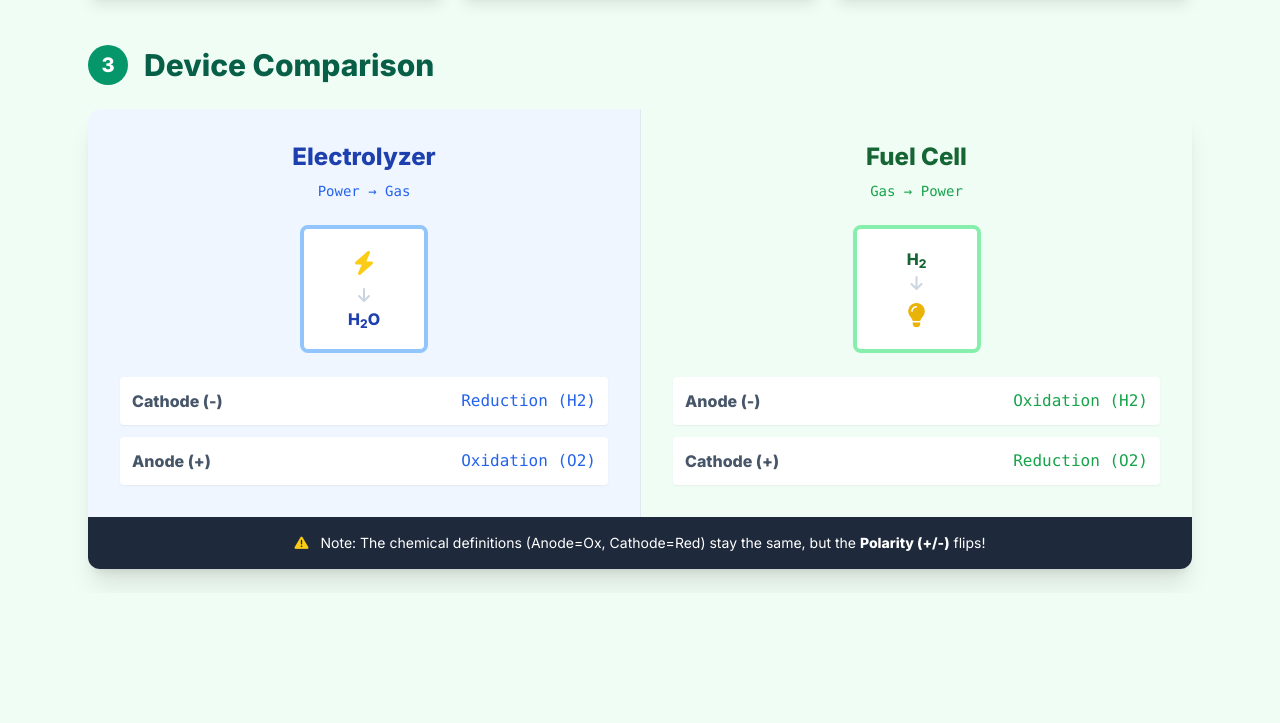
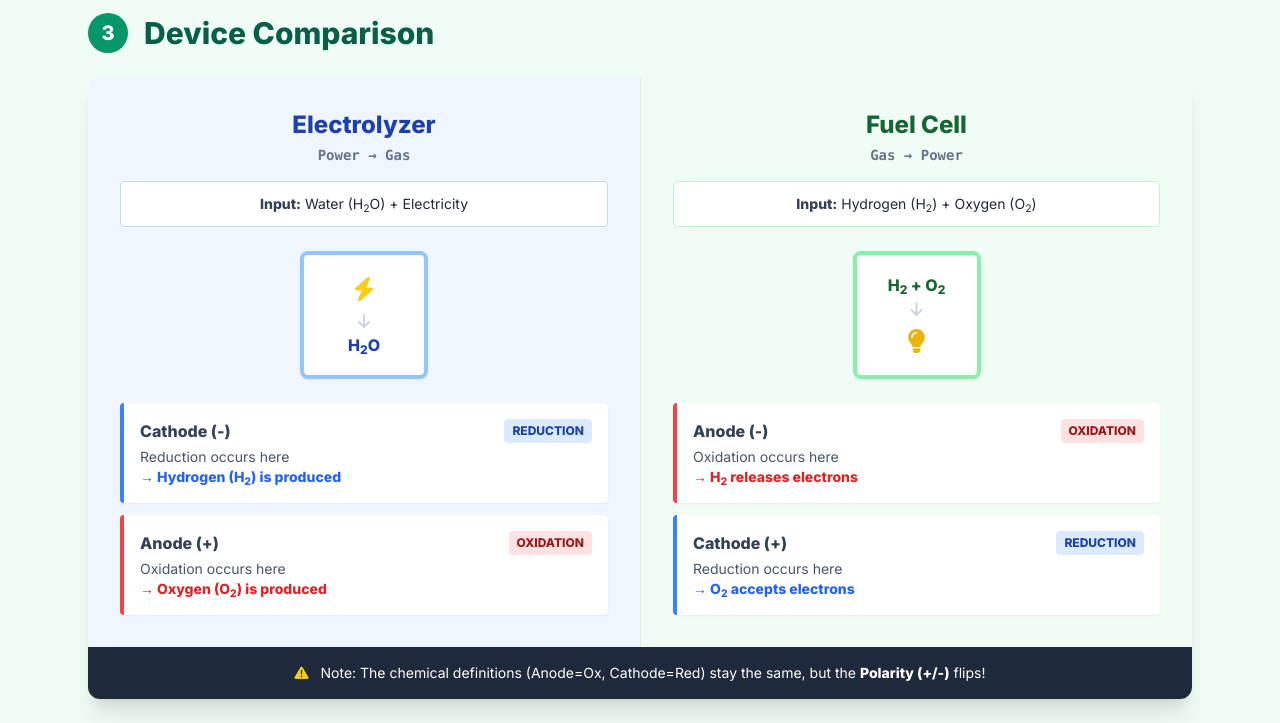
Before and after one commit to Ahmed-Jedidi/HydrogenEconomy, a plain HTML site: page index.html in a window 1280 px wide. Shown: the part 1556-2279 px from the top of the page. Before the commit the page ends 2149 px from the top, so only its background shows below. Drawn offline with nearby package versions, Linux system fonts and the light colour scheme; a script that the page names is missing.

Commit message:
v2.0 Refactor text and formatting in index.html
Updated text formatting and improved clarity in various sections.

```diff
--- a/index.html
+++ b/index.html
@@ -23,9 +23,8 @@
         <div class="max-w-6xl mx-auto">
             <h1 class="text-4xl font-extrabold tracking-tight mb-2"><i class="fa-solid fa-atom fa-spin-pulse mr-3"></i>The Hydrogen Economy</h1>
             <p class="text-emerald-100 text-lg mb-2">Digital Transcription of Laboratory Board Notes | Sector Coupling & Conversion Modes</p>
-            <p class="text-emerald-100 text-lg">Made with ❤️ by Ahmed, Eric & Yago</p>
+            <p class="text-emerald-100 text-lg">Made with ❤️ by Ahmed, Eric &amp; Yago</p>
         </div>
-
     </header>
 
     <main class="max-w-6xl mx-auto p-6 space-y-12">
@@ -79,8 +78,7 @@
                         <h4 class="font-bold text-lg text-red-600 mb-2">Green Steel</h4>
                         <i class="fa-solid fa-industry text-red-200 text-4xl"></i>
                     </div>
-                    <p class="text-sm text-slate-500 mb-3">Direct Reduction of Iron Ore </p>
-                    <p class="text-sm text-slate-500 mb-3"> (removing oxygen without carbon). </p>
+                    <p class="text-sm text-slate-500 mb-3">Direct Reduction of Iron Ore (removing oxygen without carbon).</p>
                     <div class="bg-slate-100 p-3 rounded-lg text-center">
                         <span class="chemical-eq">3H<sub>2</sub> + Fe<sub>2</sub>O<sub>3</sub> &rarr; <span class="text-red-600 font-extrabold border-2 border-red-500 rounded px-1">2Fe</span> + 3H<sub>2</sub>O</span>
                     </div>
@@ -184,11 +182,15 @@
 
                     <!-- Electrolyzer -->
                     <div class="p-8 bg-blue-50">
-                        <h3 class="text-2xl font-bold text-blue-800 mb-2 text-center">Electrolyzer</h3>
-                        <p class="text-center text-blue-600 font-mono text-sm mb-6">Power &rarr; Gas</p>
+                        <h3 class="text-2xl font-bold text-blue-800 mb-1 text-center">Electrolyzer</h3>
+                        <p class="text-center text-slate-500 font-mono text-sm mb-4 font-bold">Power &rarr; Gas</p>
+
+                        <div class="bg-white p-3 rounded border border-blue-200 mb-6 text-center text-sm">
+                            <span class="font-bold text-slate-700">Input:</span> Water (H<sub>2</sub>O) + Electricity
+                        </div>
 
                         <div class="flex justify-center mb-6">
-                            <div class="w-32 h-32 border-4 border-blue-300 rounded-lg flex flex-col items-center justify-center bg-white">
+                            <div class="w-32 h-32 border-4 border-blue-300 rounded-lg flex flex-col items-center justify-center bg-white shadow-sm">
                                 <i class="fa-solid fa-bolt text-yellow-400 text-2xl mb-2"></i>
                                 <i class="fa-solid fa-arrow-down text-slate-300 mb-1"></i>
                                 <span class="font-bold text-blue-800">H<sub>2</sub>O</span>
@@ -196,38 +198,54 @@
                         </div>
 
                         <div class="space-y-3">
-                            <div class="flex justify-between bg-white p-3 rounded shadow-sm">
-                                <span class="font-bold text-slate-600">Cathode (-)</span>
-                                <span class="text-blue-600 font-mono">Reduction (H2)</span>
+                            <div class="bg-white p-4 rounded shadow-sm border-l-4 border-blue-500">
+                                <div class="flex justify-between items-center mb-1">
+                                    <span class="font-extrabold text-slate-700">Cathode (-)</span>
+                                    <span class="bg-blue-100 text-blue-800 text-xs px-2 py-1 rounded font-bold">REDUCTION</span>
+                                </div>
+                                <p class="text-sm text-slate-600">Reduction occurs here<br/><span class="text-blue-600 font-bold">&rarr; Hydrogen (H<sub>2</sub>) is produced</span></p>
                             </div>
-                            <div class="flex justify-between bg-white p-3 rounded shadow-sm">
-                                <span class="font-bold text-slate-600">Anode (+)</span>
-                                <span class="text-blue-600 font-mono">Oxidation (O2)</span>
+                            <div class="bg-white p-4 rounded shadow-sm border-l-4 border-red-500">
+                                <div class="flex justify-between items-center mb-1">
+                                    <span class="font-extrabold text-slate-700">Anode (+)</span>
+                                    <span class="bg-red-100 text-red-800 text-xs px-2 py-1 rounded font-bold">OXIDATION</span>
+                                </div>
+                                <p class="text-sm text-slate-600">Oxidation occurs here<br/><span class="text-red-600 font-bold">&rarr; Oxygen (O<sub>2</sub>) is produced</span></p>
                             </div>
                         </div>
                     </div>
 
                     <!-- Fuel Cell -->
                     <div class="p-8 bg-green-50">
-                        <h3 class="text-2xl font-bold text-green-800 mb-2 text-center">Fuel Cell</h3>
-                        <p class="text-center text-green-600 font-mono text-sm mb-6">Gas &rarr; Power</p>
+                        <h3 class="text-2xl font-bold text-green-800 mb-1 text-center">Fuel Cell</h3>
+                        <p class="text-center text-slate-500 font-mono text-sm mb-4 font-bold">Gas &rarr; Power</p>
+
+                        <div class="bg-white p-3 rounded border border-green-200 mb-6 text-center text-sm">
+                            <span class="font-bold text-slate-700">Input:</span> Hydrogen (H<sub>2</sub>) + Oxygen (O<sub>2</sub>)
+                        </div>
 
                         <div class="flex justify-center mb-6">
-                            <div class="w-32 h-32 border-4 border-green-300 rounded-lg flex flex-col items-center justify-center bg-white">
-                                <span class="font-bold text-green-800">H<sub>2</sub></span>
+                            <div class="w-32 h-32 border-4 border-green-300 rounded-lg flex flex-col items-center justify-center bg-white shadow-sm">
+                                <span class="font-bold text-green-800">H<sub>2</sub> + O<sub>2</sub></span>
                                 <i class="fa-solid fa-arrow-down text-slate-300 mt-1 mb-2"></i>
                                 <i class="fa-solid fa-lightbulb text-yellow-500 text-2xl"></i>
                             </div>
                         </div>
 
                         <div class="space-y-3">
-                            <div class="flex justify-between bg-white p-3 rounded shadow-sm">
-                                <span class="font-bold text-slate-600">Anode (-)</span>
-                                <span class="text-green-600 font-mono">Oxidation (H2)</span>
+                            <div class="bg-white p-4 rounded shadow-sm border-l-4 border-red-500">
+                                <div class="flex justify-between items-center mb-1">
+                                    <span class="font-extrabold text-slate-700">Anode (-)</span>
+                                    <span class="bg-red-100 text-red-800 text-xs px-2 py-1 rounded font-bold">OXIDATION</span>
+                                </div>
+                                <p class="text-sm text-slate-600">Oxidation occurs here<br/><span class="text-red-600 font-bold">&rarr; H<sub>2</sub> releases electrons</span></p>
                             </div>
-                            <div class="flex justify-between bg-white p-3 rounded shadow-sm">
-                                <span class="font-bold text-slate-600">Cathode (+)</span>
-                                <span class="text-green-600 font-mono">Reduction (O2)</span>
+                            <div class="bg-white p-4 rounded shadow-sm border-l-4 border-blue-500">
+                                <div class="flex justify-between items-center mb-1">
+                                    <span class="font-extrabold text-slate-700">Cathode (+)</span>
+                                    <span class="bg-blue-100 text-blue-800 text-xs px-2 py-1 rounded font-bold">REDUCTION</span>
+                                </div>
+                                <p class="text-sm text-slate-600">Reduction occurs here<br/><span class="text-blue-600 font-bold">&rarr; O<sub>2</sub> accepts electrons</span></p>
                             </div>
                         </div>
                     </div>
```
